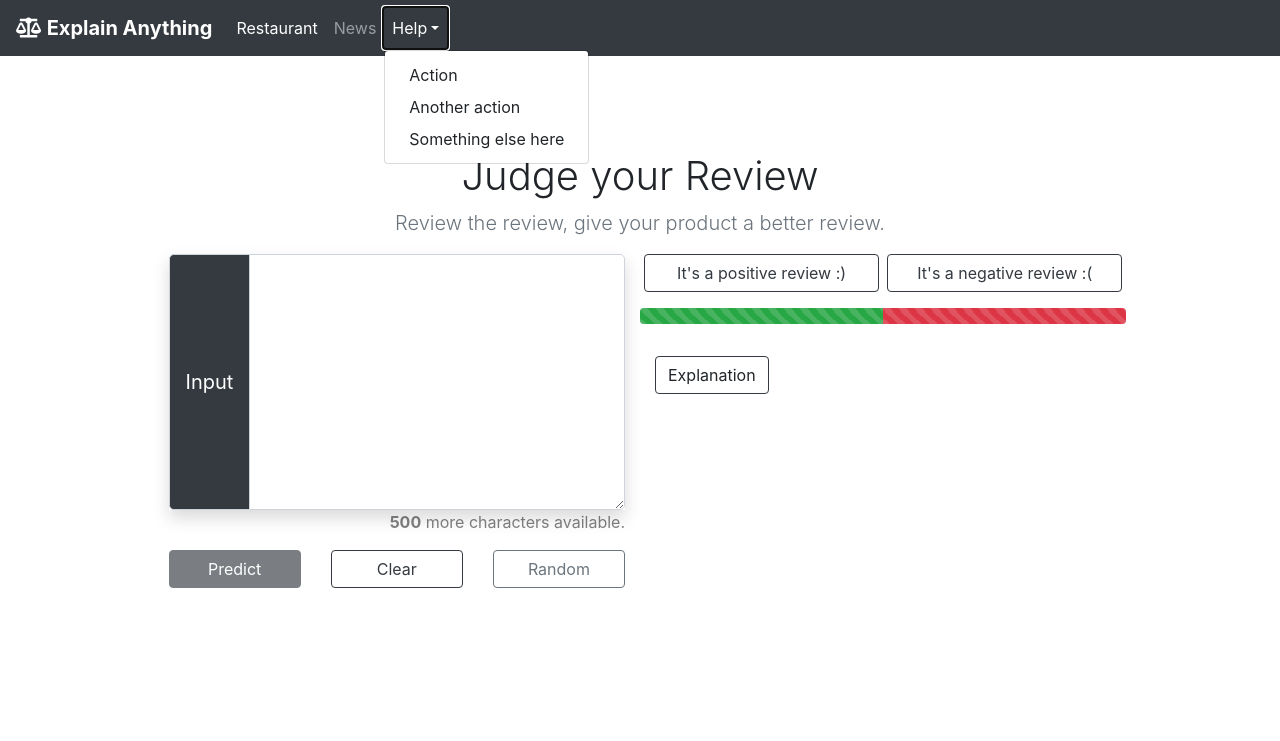
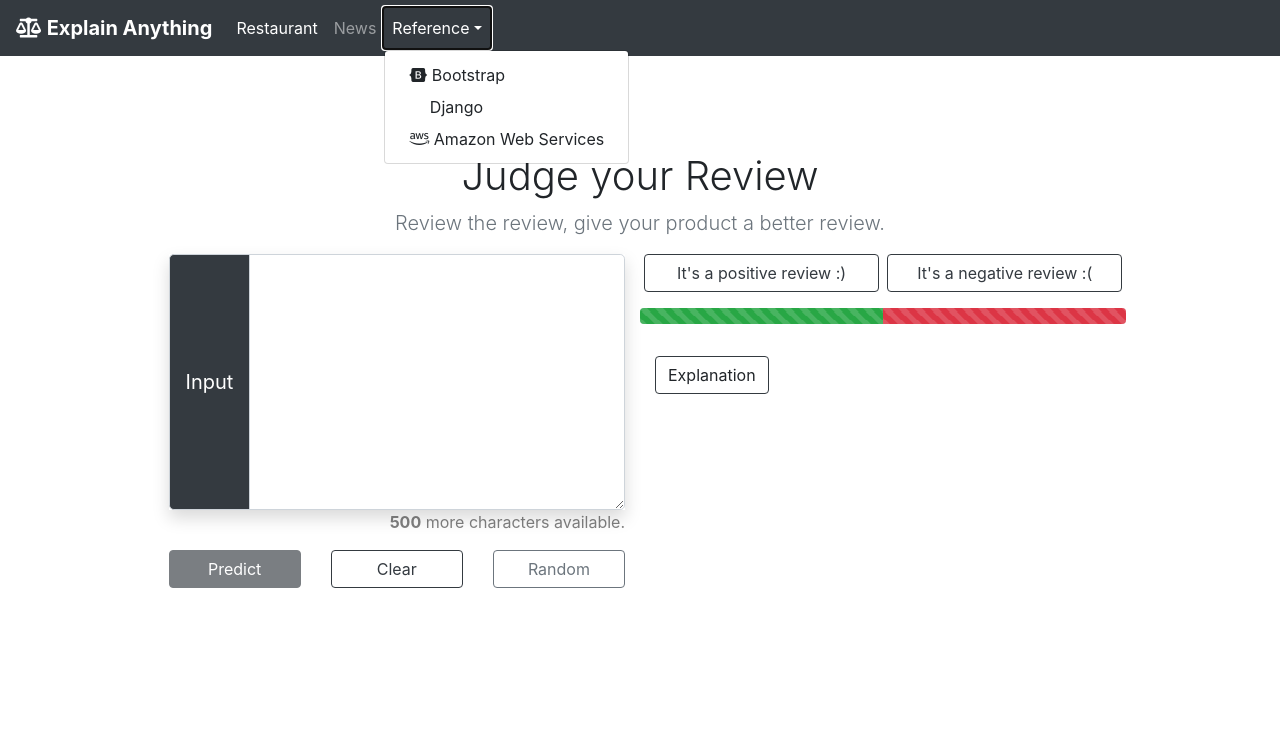
Before and after one commit to FrBernkastel/Explainable-Text-Classifier, a Django app: page /classifier/ in a window 1280 px wide, after a click on "Reference". Shown: the top 741 px of the page. Run offline with Django 3.2, Linux system fonts and the light colour scheme; some libraries are stand-ins or nearby versions.

Commit message:
Deployment Version

```diff
--- a/textClassifier/templates/classifier/news.html
+++ b/textClassifier/templates/classifier/news.html
@@ -62,9 +62,9 @@
         <li class="nav-item dropdown">
           <a class="nav-link dropdown-toggle" href="http://example.com/" id="dropdown04" data-toggle="dropdown" aria-haspopup="true" aria-expanded="false">Reference</a>
           <div class="dropdown-menu" aria-labelledby="dropdown04">
-            <a class="dropdown-item" href="https://getbootstrap.com/">Bootstrap</a>
-            <a class="dropdown-item" href="https://www.djangoproject.com/">Django</a>
-            <a class="dropdown-item" href="https://aws.amazon.com/">Amazon Web Service</a>
+            <a class="dropdown-item" href="https://getbootstrap.com/"> <i class="fab fa-bootstrap"></i> Bootstrap </a>
+            <a class="dropdown-item" href="https://www.djangoproject.com/"> <img src="https://static.djangoproject.com/img/favicon.6dbf28c0650e.ico" width="16px" height="16px" /> Django</a>
+            <a class="dropdown-item" href="https://aws.amazon.com/"><i class="fab fa-aws"></i> Amazon Web Services</a>
           </div>
         </li>
       </ul>
--- a/textClassifier/templates/classifier/review.html
+++ b/textClassifier/templates/classifier/review.html
@@ -60,11 +60,11 @@
           <a class="nav-link" href="/classifier/news">News</a>
         </li>
         <li class="nav-item dropdown">
-          <a class="nav-link dropdown-toggle" href="http://example.com/" id="dropdown04" data-toggle="dropdown" aria-haspopup="true" aria-expanded="false">Help</a>
+          <a class="nav-link dropdown-toggle" href="http://example.com/" id="dropdown04" data-toggle="dropdown" aria-haspopup="true" aria-expanded="false">Reference</a>
           <div class="dropdown-menu" aria-labelledby="dropdown04">
-            <a class="dropdown-item" href="https://getbootstrap.com/docs/4.0/examples/navbars/#">Action</a>
-            <a class="dropdown-item" href="https://getbootstrap.com/docs/4.0/examples/navbars/#">Another action</a>
-            <a class="dropdown-item" href="https://getbootstrap.com/docs/4.0/examples/navbars/#">Something else here</a>
+            <a class="dropdown-item" href="https://getbootstrap.com/"> <i class="fab fa-bootstrap"></i> Bootstrap </a>
+            <a class="dropdown-item" href="https://www.djangoproject.com/"> <img src="https://static.djangoproject.com/img/favicon.6dbf28c0650e.ico" width="16px" height="16px" /> Django</a>
+            <a class="dropdown-item" href="https://aws.amazon.com/"><i class="fab fa-aws"></i> Amazon Web Services</a>
           </div>
         </li>
       </ul>
```
